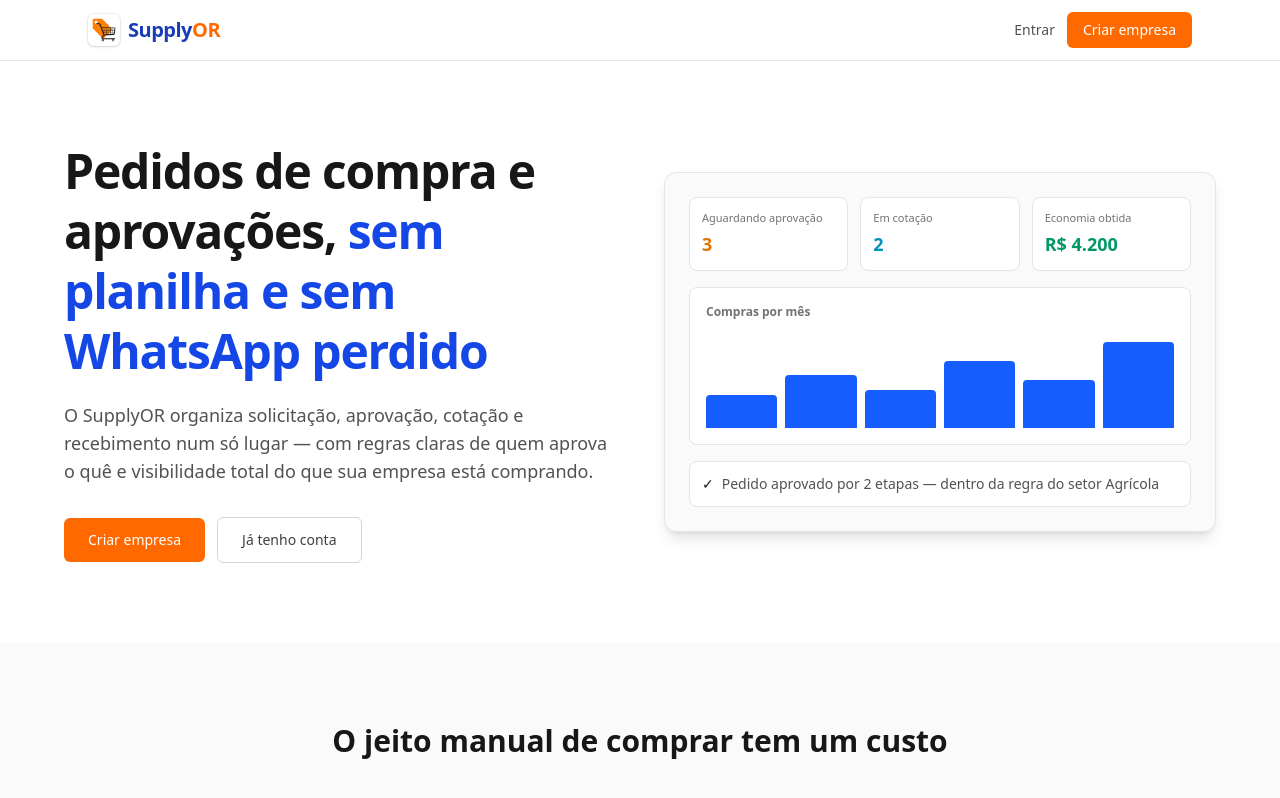
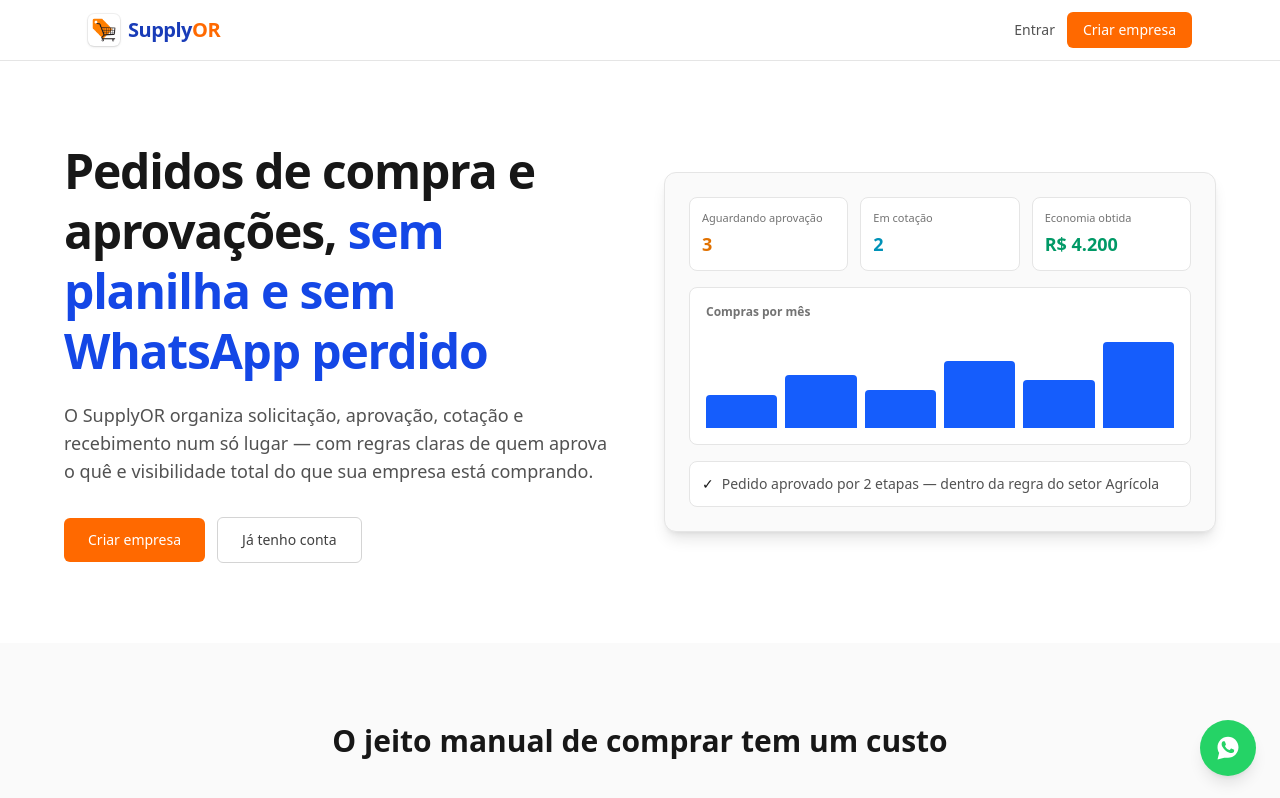
Before and after one commit to wesleidiasa-ai/wcomp, a React (Vite) app in the folder frontend/: page / in a window 1280 px wide. Shown: the top 798 px of the page. Built offline with nearby package versions, Linux system fonts and the light colour scheme; no server answers.

Commit message:
landing: add floating WhatsApp contact button

```diff
--- a/frontend/src/pages/LandingPage.tsx
+++ b/frontend/src/pages/LandingPage.tsx
@@ -2,6 +2,11 @@ import { Link, Navigate } from "react-router-dom";
 import { useAuth } from "../lib/auth";
 import { Logo } from "../components/Logo";
 import { buttonAccentClass, buttonSecondaryClass } from "../components/ui";
+
+const WHATSAPP_NUMBER = "5562999349523";
+const WHATSAPP_LINK = `https://wa.me/${WHATSAPP_NUMBER}?text=${encodeURIComponent(
+  "Olá! Vi o SupplyOR e queria saber mais."
+)}`;
 
 const PAIN_POINTS = [
   {
@@ -213,6 +218,18 @@ export function LandingPage() {
           </Link>
         </div>
       </footer>
+
+      <a
+        href={WHATSAPP_LINK}
+        target="_blank"
+        rel="noopener noreferrer"
+        aria-label="Falar no WhatsApp"
+        className="fixed bottom-6 right-6 z-20 flex h-14 w-14 items-center justify-center rounded-full bg-[#25D366] text-white shadow-lg transition-transform hover:scale-105"
+      >
+        <svg viewBox="0 0 32 32" className="h-7 w-7" fill="currentColor" aria-hidden="true">
+          <path d="M16.004 3C9.377 3 4 8.373 4 15c0 2.386.7 4.61 1.902 6.478L4 29l7.72-1.867A11.94 11.94 0 0 0 16.004 27C22.63 27 28 21.627 28 15S22.63 3 16.004 3Zm6.977 16.94c-.297.836-1.47 1.53-2.406 1.727-.64.135-1.475.243-4.287-.92-3.598-1.49-5.914-5.14-6.095-5.379-.174-.239-1.463-1.949-1.463-3.719 0-1.77.928-2.639 1.257-3.001.33-.362.72-.453.96-.453.24 0 .48.003.69.013.222.01.52-.084.812.62.297.72 1.01 2.49 1.098 2.671.087.181.146.394.03.633-.116.239-.174.388-.348.596-.174.207-.365.463-.522.622-.174.174-.355.362-.153.71.203.349.902 1.49 1.936 2.412 1.33 1.187 2.452 1.554 2.8 1.729.35.174.554.145.76-.087.207-.232.878-1.026 1.113-1.378.235-.352.47-.29.79-.174.32.116 2.036.96 2.386 1.135.348.174.58.261.667.406.087.146.087.848-.21 1.684Z" />
+        </svg>
+      </a>
     </div>
   );
 }
```
